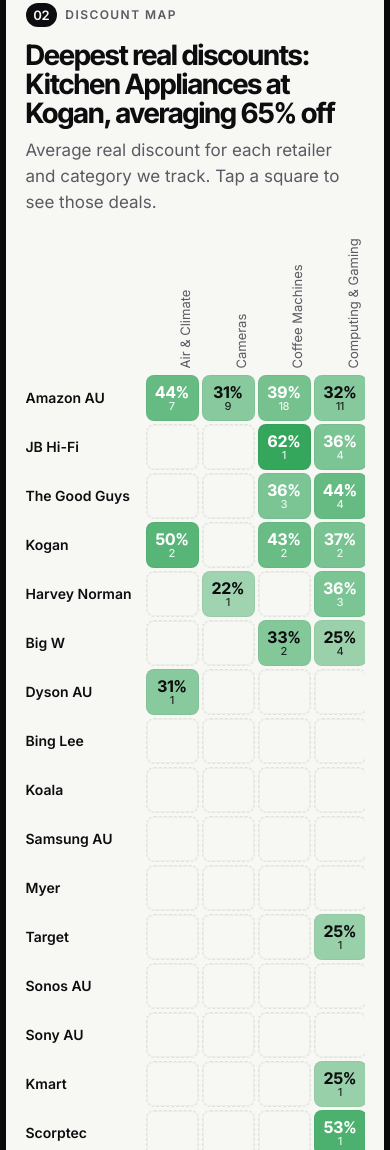
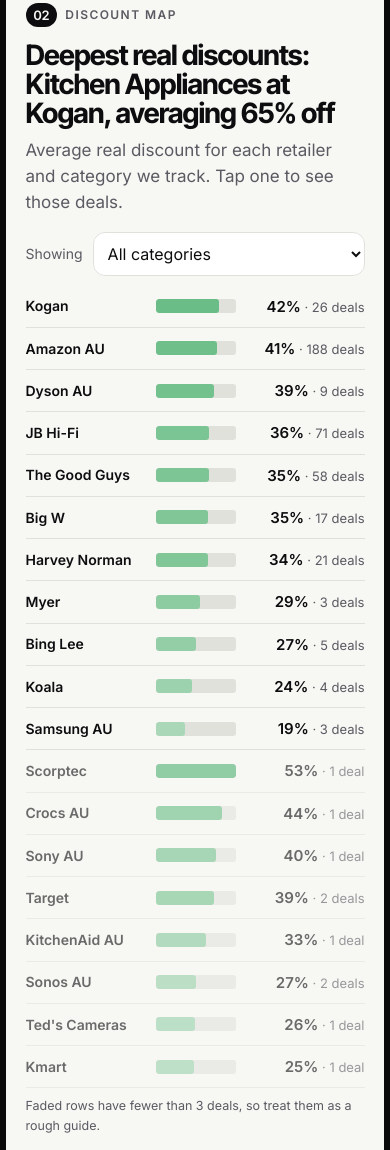
Before and after one commit to julyblueau/strikethrough, a plain HTML site: page index.html in a window 390 px wide. Shown: the part 4531-5681 px from the top of the page. Drawn offline with Linux system fonts and the light colour scheme.

Commit message:
Discount map on mobile: ranked bar list with a category picker instead of the wide grid; small samples faded and listed last
Co-Authored-By: Claude Opus 5.5 <noreply@anthropic.com>
Claude-Session: https://claude.ai/code/session_01AMEd9W6mwhUBLkz5Ubjp5Z

```diff
--- a/index.html
+++ b/index.html
@@ -188,6 +188,19 @@ select,input{font:inherit;font-size:16px;color:var(--ink);background:var(--soft)
 .alt{background:linear-gradient(180deg,#0f0f11,#0a0a0b)}
 .two{display:grid;grid-template-columns:minmax(0,1fr) minmax(0,1fr);gap:clamp(20px,4vw,48px);margin-top:20px}
 .scroll{overflow-x:auto}
+.hm{display:none;margin-top:16px}
+.hm-pick{display:flex;align-items:center;gap:10px;font-size:14px;color:var(--mute);margin-bottom:10px}
+.hm-pick select{flex:1;background:var(--card);color:var(--ink)}
+.hm-row{display:grid;grid-template-columns:minmax(0,7.5em) minmax(0,1fr) 7.4em;gap:10px;align-items:center;width:100%;padding:9px 0;border:0;border-bottom:1px solid var(--line);background:none;color:var(--ink);font:inherit;text-align:left;cursor:pointer}
+.hm-row b{font-size:14px;font-weight:600;overflow:hidden;text-overflow:ellipsis;white-space:nowrap}
+.hm-row .hb{height:14px;border-radius:3px;background:var(--line);overflow:hidden}
+.hm-row .hb i{display:block;height:100%;border-radius:3px}
+.hm-row .hv{font-size:13px;color:var(--mute);white-space:nowrap;text-align:right;min-width:6.5em}
+.hm-row .hv strong{color:var(--ink);font-size:15px}
+.hm-row.few{opacity:.6}
+.hm-note{font-size:12.5px;color:var(--mute);margin:8px 0 0}
+.hm-none{font-size:14px;color:var(--mute);padding:10px 0}
+@media(max-width:700px){#map .scroll,#map .key{display:none}.hm{display:block}}
 table{border-collapse:collapse;width:100%;font-size:15px}
 th{text-align:left;font-weight:600;color:var(--mute);font-size:13px;padding:8px 10px;border-bottom:1px solid var(--line)}
 td{padding:10px;border-bottom:1px solid var(--line);vertical-align:top}
@@ -449,8 +462,9 @@ dialog::backdrop{background:rgb(0 0 0 / .65);-webkit-backdrop-filter:blur(6px);b
   <div class="wrap">
     <p class="eye"><i>02</i>Discount map</p>
     <h2 class="disp" id="map-title">Where the real discounts are</h2>
-    <p class="lede">Average real discount for each retailer and category we track. Tap a square to see those deals.</p>
+    <p class="lede">Average real discount for each retailer and category we track. Tap one to see those deals.</p>
     <div class="scroll"><div class="heat" id="heat"></div></div>
+    <div class="hm" id="hm"><label class="hm-pick"><span>Showing</span><select id="hm-cat" aria-label="Category"></select></label><div id="hm-list" role="list"></div></div>
     <div class="key"><span>Smaller</span><span class="ramp"></span><span>Bigger real discount</span><span>· number under it = deals tracked</span></div>
     <h3 style="margin-top:36px">How each retailer's deals hold up</h3>
     <div class="scores" id="scores"></div>
@@ -875,6 +889,10 @@ function drawHeat() {
     const a = v.reduce((s, x) => s + x, 0) / v.length, w = Math.round(12 + 88 * Math.min(a, 70) / 70);
     return `<button class="cell" type="button" data-r="${esc(rt)}" data-c="${esc(c)}" style="background:color-mix(in srgb,var(--green) ${w}%,var(--bg));color:${w > 55 ? '#fff' : 'var(--ink)'}" aria-label="${esc(rt)}, ${esc(c)}: ${Math.round(a)}% average real discount across ${v.length} deals">${Math.round(a)}%<small>${v.length}</small></button>`;
   }).join('')).join('');
+  const sel = $('#hm-cat'), keep = sel.value;
+  sel.innerHTML = '<option value="">All categories</option>' + cats.map((c) => `<option value="${esc(c)}">${esc(c)}</option>`).join('');
+  sel.value = cats.includes(keep) ? keep : '';
+  drawHeatList();
   const by = {};
   S.deals.forEach((r) => { const o = by[r.retailer] = by[r.retailer] || {good: 0, mid: 0, flag: 0, n: 0}; o[grp(r)]++; o.n++; });
   const col = {good: 'var(--green)', mid: 'var(--grey)', flag: 'var(--red)'};
@@ -882,6 +900,20 @@ function drawHeat() {
     <div class="sbar" role="img" aria-label="${esc(name)}: ${o.good} verified good, ${o.mid} not yet verified, ${o.flag} watch-outs">${['good', 'mid', 'flag'].map((k) => `<span style="width:${100 * o[k] / o.n}%;background:${col[k]}"></span>`).join('')}</div>
     <span class="v">${o.good} good · ${o.flag} watch-out${o.flag === 1 ? '' : 's'} · ${o.n} deal${o.n === 1 ? '' : 's'}</span></div>`).join('');
 }
+
+function drawHeatList() {
+  // Mobile version of the discount map: one category at a time, retailers ranked by average real discount.
+  const cat = $('#hm-cat').value, agg = {};
+  S.deals.filter((r) => !cat || r.category === cat).forEach((r) => { const o = agg[r.retailer] = agg[r.retailer] || {s: 0, n: 0}; o.s += r.real_pct; o.n++; });
+  // Retailers with fewer than 3 deals here go last and faded: one deal isn't a pattern.
+  const rows = Object.entries(agg).map(([rt, o]) => ({rt, a: o.s / o.n, n: o.n})).sort((x, y) => (y.n >= 3) - (x.n >= 3) || y.a - x.a || y.n - x.n);
+  const max = Math.max(1, ...rows.map((r) => r.a));
+  $('#hm-list').innerHTML = rows.length ? rows.map((r) => {
+    const w = Math.round(12 + 88 * Math.min(r.a, 70) / 70);
+    return `<button class="hm-row${r.n < 3 ? ' few' : ''}" type="button" role="listitem" data-r="${esc(r.rt)}" data-c="${esc(cat)}" aria-label="${esc(r.rt)}${cat ? ', ' + esc(cat) : ''}: ${Math.round(r.a)}% average real discount across ${r.n} deals"><b>${esc(r.rt)}</b><span class="hb"><i style="width:${Math.max(4, 100 * r.a / max)}%;background:color-mix(in srgb,var(--green) ${w}%,var(--bg))"></i></span><span class="hv"><strong>${Math.round(r.a)}%</strong> · ${r.n} deal${r.n === 1 ? '' : 's'}</span></button>`;
+  }).join('') + (rows.some((r) => r.n < 3) ? '<p class="hm-note">Faded rows have fewer than 3 deals, so treat them as a rough guide.</p>' : '') : '<p class="hm-none">No deals tracked in this category yet.</p>';
+}
+$('#hm-cat').addEventListener('change', () => { drawHeatList(); track('map_category', {category: $('#hm-cat').value || 'all'}); });
 
 function drawWatch() {
   const before = S.deals.filter((r) => r.verdict === 'Cheaper before').sort((a, b) => b.now - a.now);
@@ -904,7 +936,7 @@ function drawCal(rows) {
 }
 
 document.addEventListener('click', (e) => {
-  const t = e.target.closest('[data-open],[data-pick],[data-unpick],[data-close],[data-share],#legend .chip,.mixb,#seg button,#cats .chip,.cell[data-r],[data-ret]');
+  const t = e.target.closest('[data-open],[data-pick],[data-unpick],[data-close],[data-share],#legend .chip,.mixb,#seg button,#cats .chip,.cell[data-r],.hm-row[data-r],[data-ret]');
   if (!t) return;
   if (t.dataset.share) share(t.dataset.share);
   else if (t.dataset.open) { S.wantWatch = !!t.dataset.watch; openDeal(t.dataset.open); }
@@ -914,7 +946,7 @@ document.addEventListener('click', (e) => {
   else if (t.matches('#legend .chip,.mixb')) { S.group = S.group === t.dataset.g ? '' : t.dataset.g; refresh(); }
   else if (t.matches('#seg button')) { S.group = t.dataset.g; refresh(); }
   else if (t.matches('#cats .chip')) { S.cat = t.dataset.c; refresh(); }
-  else if (t.dataset.r) { S.cat = t.dataset.c; $('#f-ret').value = t.dataset.r; S.group = ''; refresh(); goDeals(); }
+  else if (t.dataset.r) { S.cat = t.dataset.c || ''; $('#f-ret').value = t.dataset.r; S.group = ''; refresh(); goDeals(); }
   else if (t.dataset.ret) { $('#f-ret').value = t.dataset.ret; S.cat = ''; S.group = ''; refresh(); goDeals(); }
 });
 $('#dlg').addEventListener('click', (e) => { if (e.target === $('#dlg')) $('#dlg').close(); });
```
